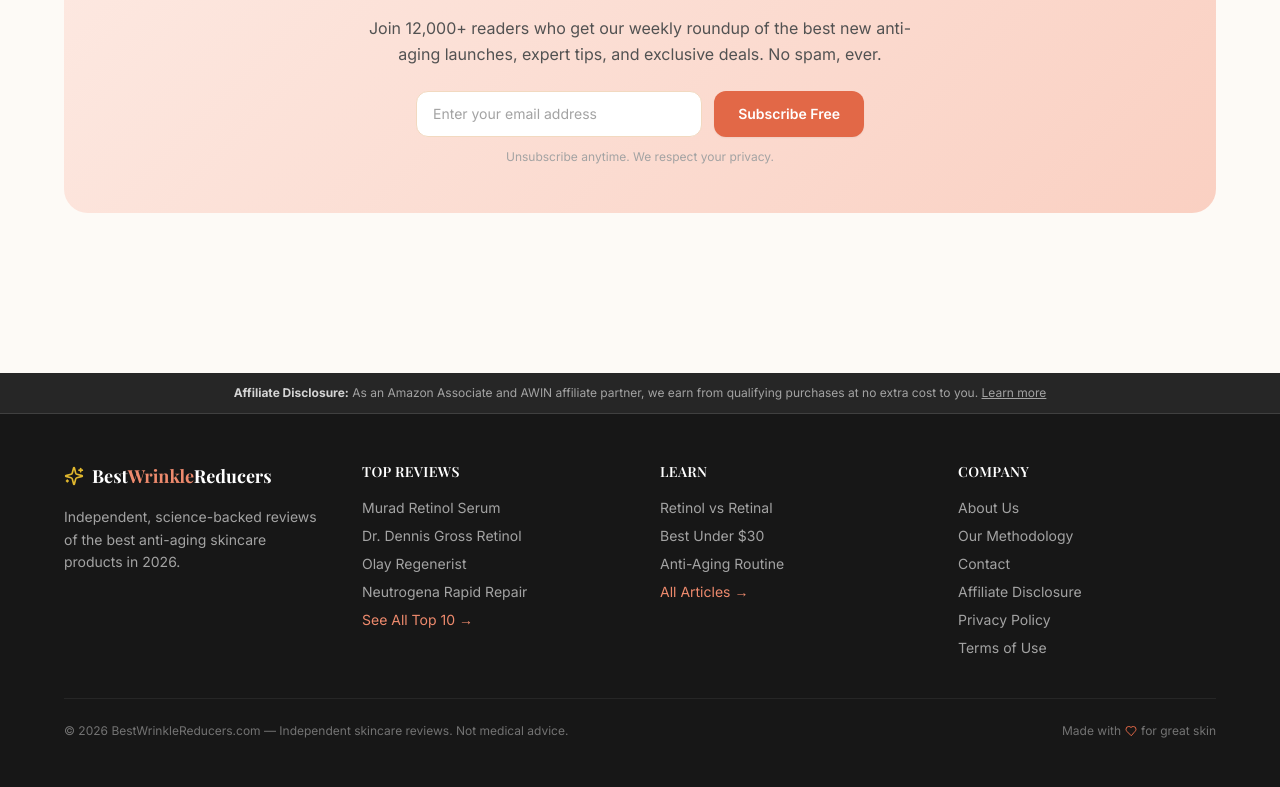
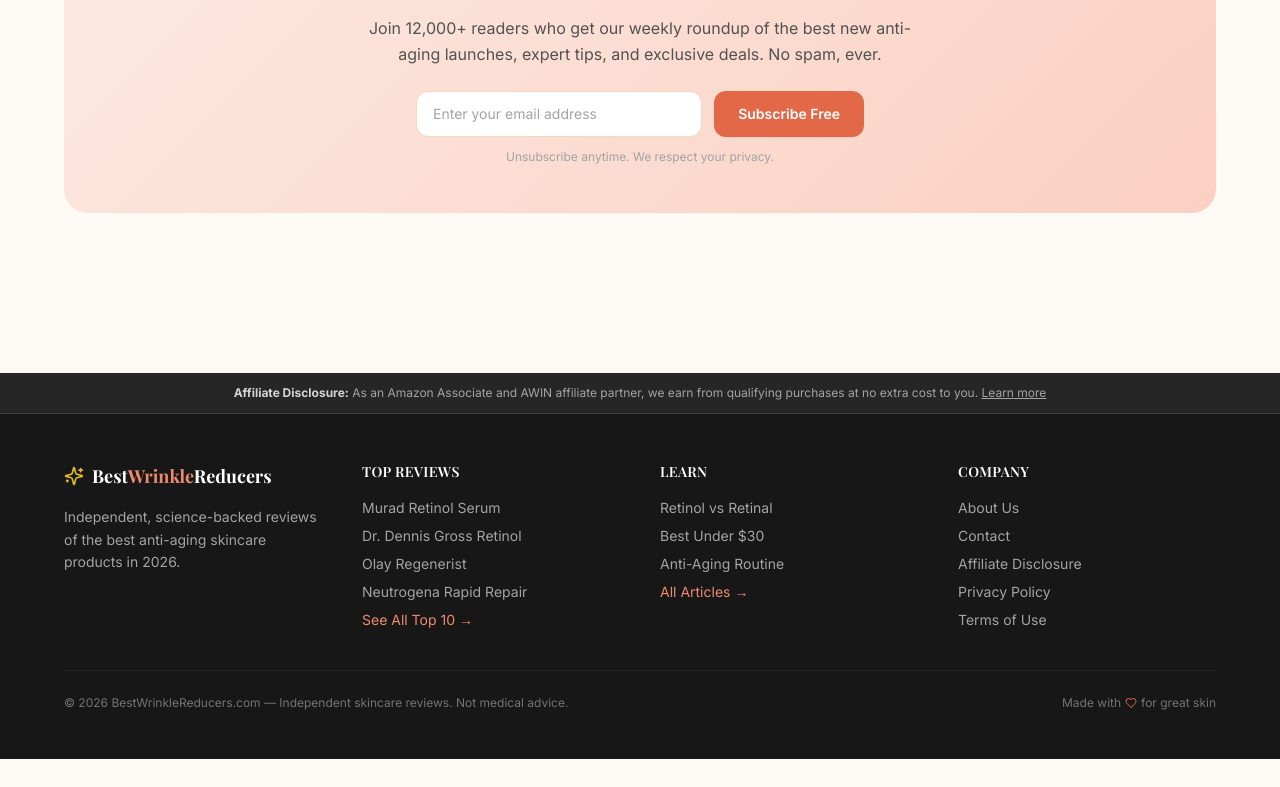
Before and after one commit to claudeemail6021-alt/bestwrinklereducers, a Next.js app: page / in a window 1280 px wide. Shown: the part 5035-5822 px from the top of the page. After the commit the page ends 5794 px from the top, so only its background shows below. Built offline with nearby package versions, Linux system fonts and the light colour scheme; no server answers; a web font is replaced by a local one.

Commit message:
🚨 Remove methodology link from footer

```diff
--- a/src/components/Footer.tsx
+++ b/src/components/Footer.tsx
@@ -62,7 +62,6 @@
             <h3 className="text-white font-semibold text-sm mb-4 uppercase tracking-wide">Company</h3>
             <ul className="space-y-2 text-sm">
               <li><Link href="/about" className="hover:text-white transition-colors">About Us</Link></li>
-              <li><Link href="/methodology" className="hover:text-white transition-colors">Our Methodology</Link></li>
               <li><Link href="/contact" className="hover:text-white transition-colors">Contact</Link></li>
               <li><Link href="/affiliate-disclosure" className="hover:text-white transition-colors">Affiliate Disclosure</Link></li>
               <li><Link href="/privacy-policy" className="hover:text-white transition-colors">Privacy Policy</Link></li>
```
